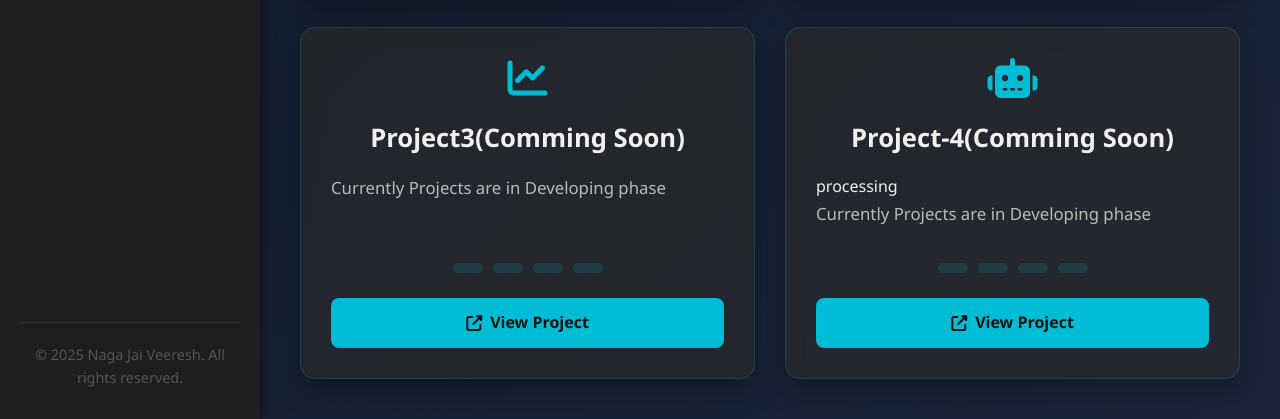
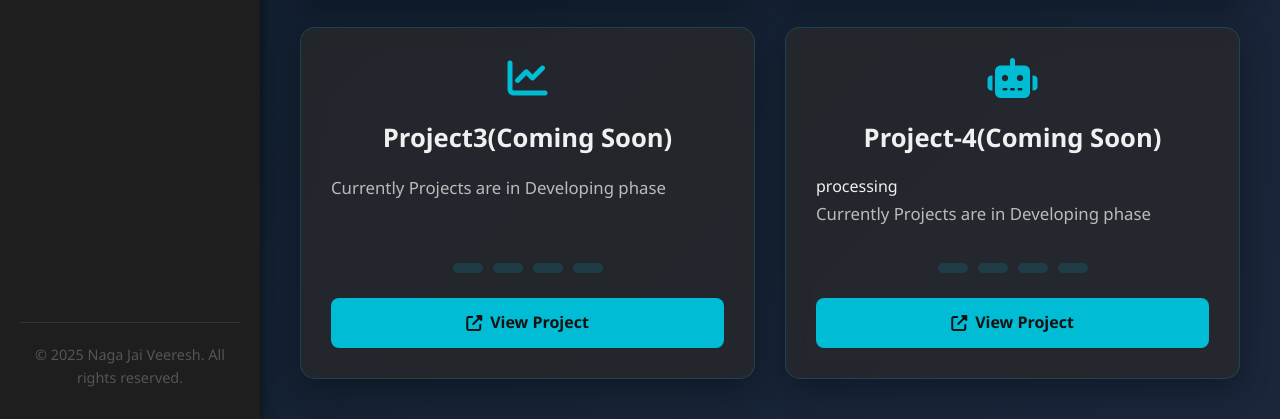
Before and after one commit to Veeresh457/Veeresh-Portfolio, a plain HTML site: page projects.html in a window 1280 px wide. Shown: the part 650-1069 px from the top of the page. Drawn offline with Linux system fonts and the light colour scheme.

Commit message:
projects.html

```diff
--- a/projects.html
+++ b/projects.html
@@ -69,7 +69,7 @@
           <div class="project-icon">
             <i class="fas fa-chart-line"></i>
           </div>
-          <h3>Project3(Comming Soon)</h3>
+          <h3>Project3(Coming Soon)</h3>
           <p>Currently Projects are in Developing phase</p>
           <div class="tech-stack">
             <span class="tech-tag"></span>
@@ -87,7 +87,7 @@
           <div class="project-icon">
             <i class="fas fa-robot"></i>
           </div>
-          <h3>Project-4(Comming Soon)</h3>processing
+          <h3>Project-4(Coming Soon)</h3>processing
           <p>Currently Projects are in Developing phase</p>
                     <div class="tech-stack">
             <span class="tech-tag"></span>
```
